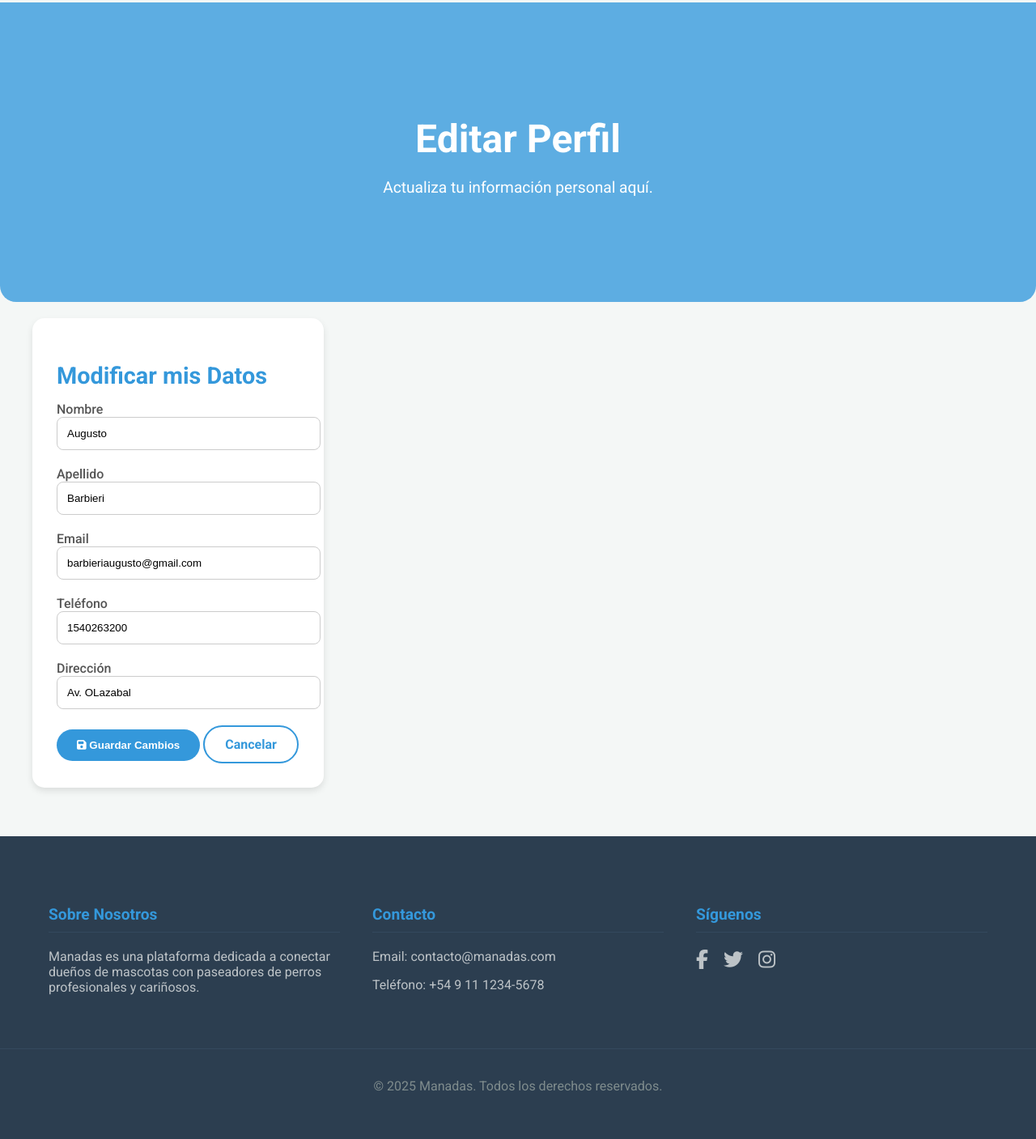
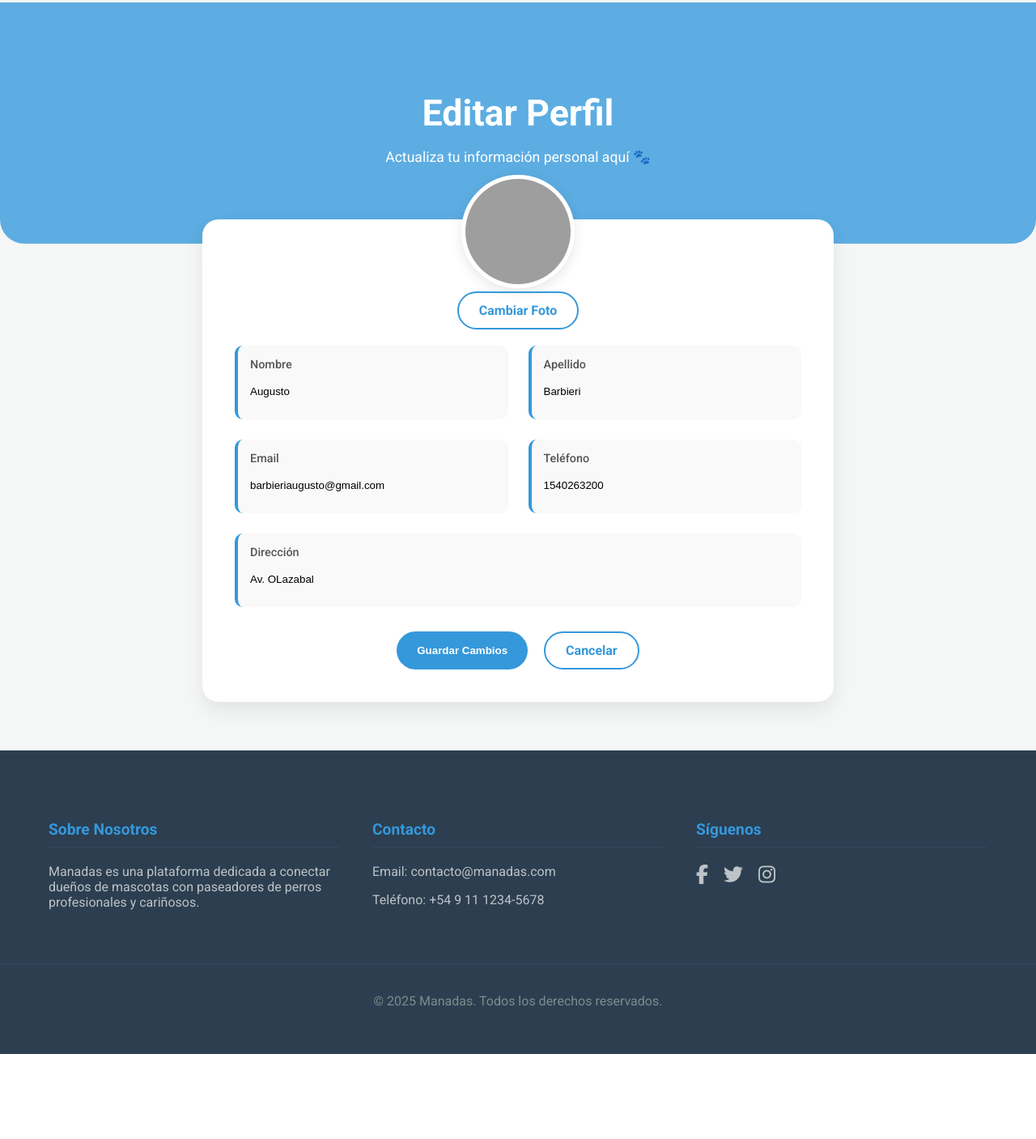
Before and after one commit to augusbarbieri/Grupo6, a PHP site: page /editarPerfil.php in a window 1280 px wide. Shown: the part 77-1484 px from the top of the page at 81% size. After the commit the page ends 1379 px from the top, so only its background shows below. Run offline with PHP 8.4, Linux system fonts and the light colour scheme; the visitor is signed in with stand-in values (Sample User, id 1); data comes from the database, SQL or seed files in the repository; some libraries are stand-ins or nearby versions; grey boxes are pictures that could not be loaded.

Commit message:
feat(perfil): mejora el diseño de la página de edición y añade la subida de foto
- Rediseña la página de edición de perfil para que coincida con el estilo de la página de visualización del perfil del usuario.
- Añade la funcionalidad para que los usuarios puedan subir y cambiar su foto de perfil.
- Actualiza la lógica del backend para procesar la imagen subida y guardarla en la base de datos.
- Muestra la foto de perfil del usuario en la página de perfil.

```diff
--- a/paginas/dueno/editarPerfil.php
+++ b/paginas/dueno/editarPerfil.php
@@ -9,77 +9,108 @@ controlarSesion();
 $conn = conectarBDManadas();
 $id_usuario = $_SESSION['user_id'];
 $mensaje = '';
+$usuario = obtenerUsuarioPorId($conn, $id_usuario);
 
-// Si el formulario se envió, procesar los datos
 if ($_SERVER['REQUEST_METHOD'] === 'POST') {
-    $nombre = $_POST['nombre'] ?? '';
-    $apellido = $_POST['apellido'] ?? '';
-    $email = $_POST['email'] ?? '';
-    $telefono = $_POST['telefono'] ?? '';
-    $direccion = $_POST['direccion'] ?? '';
+    $nombre = $_POST['nombre'] ?? $usuario['nombre'];
+    $apellido = $_POST['apellido'] ?? $usuario['apellido'];
+    $email = $_POST['email'] ?? $usuario['email'];
+    $telefono = $_POST['telefono'] ?? $usuario['telefono'];
+    $direccion = $_POST['direccion'] ?? $usuario['direccion'];
+    $img_actual = $usuario['img'];
 
-    if (actualizarUsuario($conn, $id_usuario, $nombre, $apellido, $email, $telefono, $direccion)) {
-        // Redirigir al perfil si la actualización fue exitosa
-        header("Location: " . BASE_URL . "paginas/dueno/perfilUsuario.php?exito=1");
-        exit;
+    // Lógica para manejar la subida de la foto de perfil
+    if (isset($_FILES['img']) && $_FILES['img']['error'] == UPLOAD_ERR_OK) {
+        $foto_temp = $_FILES['img']['tmp_name'];
+        $nombre_foto = uniqid() . '-' . basename($_FILES['img']['name']);
+        $ruta_destino = __DIR__ . '/../../Assets/img/usuarios/' . $nombre_foto;
+
+        // Asegurarse de que el directorio de subida existe
+        if (!is_dir(__DIR__ . '/../../Assets/img/usuarios/')) {
+            mkdir(__DIR__ . '/../../Assets/img/usuarios/', 0755, true);
+        }
+
+        if (move_uploaded_file($foto_temp, $ruta_destino)) {
+            $img_actual = 'Assets/img/usuarios/' . $nombre_foto;
         } else {
-        $mensaje = '<div class="alert alert-danger" role="alert">Error al actualizar los datos. Por favor, inténtelo de nuevo.</div>';
+            $mensaje = '<div class="alert alert-danger" role="alert">Error al subir la imagen.</div>';
         }
     }
 
-// Obtener los datos actuales del usuario para mostrarlos en el formulario
-$usuario = obtenerUsuarioPorId($conn, $id_usuario);
+    if (empty($mensaje) && actualizarUsuario($conn, $id_usuario, $nombre, $apellido, $email, $telefono, $direccion, $img_actual)) {
+        header("Location: " . BASE_URL . "paginas/dueno/perfilUsuario.php?exito=1");
+        exit;
+    } else if (empty($mensaje)) {
+        $mensaje = '<div class="alert alert-danger" role="alert">Error al actualizar los datos.</div>';
+    }
+}
 
 include_once __DIR__ . '/../../componentes/header.php';
 ?>
 
-<!-- Hero -->
-<section class="hero text-center text-white bg-dark py-5 mt-3">
+<!-- Hero Section -->
+<div class="hero-profile">
     <div class="container">
-        <h1 class="display-4 fw-bold">Editar Perfil</h1>
-        <p class="lead">Actualiza tu información personal aquí.</p>
+        <h1>Editar Perfil</h1>
+        <p>Actualiza tu información personal aquí 🐾</p>
     </div>
-</section>
+</div>
 
-<div class="container mt-5 mb-5">
-    <div class="row justify-content-center">
-        <div class="col-md-8">
-            <div class="card shadow-sm">
-                <div class="card-header bg-dark text-white text-center">
-                    <h2>Modificar mis Datos</h2>
+<!-- Profile Edit Content -->
+<div class="container profile-container">
+    <div class="profile-card">
+        <?php echo $mensaje; ?>
+        <form action="<?php echo htmlspecialchars($_SERVER['PHP_SELF']); ?>" method="POST" enctype="multipart/form-data">
+            <div class="profile-header">
+                <img src="<?php echo BASE_URL . htmlspecialchars($usuario['img'] ?? 'Assets/img/Usuario.jpg'); ?>" alt="Foto de perfil" class="profile-img">
+                <div class="mt-3">
+                    <label for="img" class="btn btn-secondary">Cambiar Foto</label>
+                    <input type="file" name="img" id="img" class="d-none">
                 </div>
-                <div class="card-body p-4">
-                    <?php echo $mensaje; ?>
-                    <form action="<?php echo htmlspecialchars($_SERVER['PHP_SELF']); ?>" method="POST">
-                        <div class="mb-3">
-                            <label for="nombre" class="form-label">Nombre</label>
-                            <input type="text" class="form-control" id="nombre" name="nombre" value="<?php echo htmlspecialchars($usuario['nombre']); ?>" required>
             </div>
-                        <div class="mb-3">
-                            <label for="apellido" class="form-label">Apellido</label>
-                            <input type="text" class="form-control" id="apellido" name="apellido" value="<?php echo htmlspecialchars($usuario['apellido']); ?>" required>
+            <div class="profile-body">
+                <div class="profile-info-item">
+                    <span>Nombre</span>
+                    <input type="text" class="form-control" name="nombre" value="<?php echo htmlspecialchars($usuario['nombre']); ?>">
                 </div>
-                        <div class="mb-3">
-                            <label for="email" class="form-label">Email</label>
-                            <input type="email" class="form-control" id="email" name="email" value="<?php echo htmlspecialchars($usuario['email']); ?>" required>
+                <div class="profile-info-item">
+                    <span>Apellido</span>
+                    <input type="text" class="form-control" name="apellido" value="<?php echo htmlspecialchars($usuario['apellido']); ?>">
                 </div>
-                        <div class="mb-3">
-                            <label for="telefono" class="form-label">Teléfono</label>
-                            <input type="text" class="form-control" id="telefono" name="telefono" value="<?php echo htmlspecialchars($usuario['telefono']); ?>" required>
+                <div class="profile-info-item">
+                    <span>Email</span>
+                    <input type="email" class="form-control" name="email" value="<?php echo htmlspecialchars($usuario['email']); ?>">
                 </div>
-                        <div class="mb-3">
-                            <label for="direccion" class="form-label">Dirección</label>
-                            <input type="text" class="form-control" id="direccion" name="direccion" value="<?php echo htmlspecialchars($usuario['direccion']); ?>" required>
+                <div class="profile-info-item">
+                    <span>Teléfono</span>
+                    <input type="text" class="form-control" name="telefono" value="<?php echo htmlspecialchars($usuario['telefono']); ?>">
                 </div>
-                        <div class="text-center">
-                            <button type="submit" class="btn btn-primary"><i class="fas fa-save"></i> Guardar Cambios</button>
-                            <a href="<?php echo BASE_URL; ?>paginas/dueno/perfilUsuario.php" class="btn btn-secondary ms-2">Cancelar</a>
+                <div class="profile-info-item full-width">
+                    <span>Dirección</span>
+                    <input type="text" class="form-control" name="direccion" value="<?php echo htmlspecialchars($usuario['direccion']); ?>">
+                </div>
+            </div>
+            <div class="profile-actions">
+                <button type="submit" class="btn btn-primary">Guardar Cambios</button>
+                <a href="<?php echo BASE_URL; ?>paginas/dueno/perfilUsuario.php" class="btn btn-secondary">Cancelar</a>
             </div>
         </form>
     </div>
 </div>
-        </div>
-    </div>
-</div>
+
+<style>
+    .profile-info-item input.form-control {
+        margin: 0;
+        border: none;
+        background: transparent;
+        padding-left: 0;
+    }
+    .profile-info-item.full-width {
+        grid-column: 1 / -1;
+    }
+    .d-none {
+        display: none;
+    }
+</style>
 
 <?php include_once __DIR__ . '/../../componentes/footer.php'; ?>
--- a/paginas/dueno/perfilUsuario.php
+++ b/paginas/dueno/perfilUsuario.php
@@ -39,7 +39,7 @@ include_once __DIR__ . '/../../componentes/header.php';
     ?>
     <div class="profile-card">
         <div class="profile-header">
-            <img src="<?php echo BASE_URL; ?>Assets/img/Usuario.jpg" alt="Foto de perfil" class="profile-img">
+            <img src="<?php echo BASE_URL . htmlspecialchars($usuario['img'] ?? 'Assets/img/Usuario.jpg'); ?>" alt="Foto de perfil" class="profile-img">
         </div>
         <div class="profile-body">
             <div class="profile-info-item">
--- a/php/usuarios.php
+++ b/php/usuarios.php
@@ -8,10 +8,15 @@ function obtenerUsuarios($conn) {
     return null;
 }
 
-function actualizarUsuario($conn, $id, $nombre, $apellido, $email, $telefono, $direccion) {
+function actualizarUsuario($conn, $id, $nombre, $apellido, $email, $telefono, $direccion, $img = null) {
     if ($conn) {
-        $stmt = $conn->prepare("UPDATE usuarios SET nombre = ?, apellido = ?, email = ?, telefono = ?, direccion = ? WHERE id_usuario = ?");
-        $stmt->bind_param("sssssi", $nombre, $apellido, $email, $telefono, $direccion, $id);
+        if ($img) {
+            $stmt = $conn->prepare("UPDATE usuarios SET nombre = ?, apellido = ?, email = ?, telefono = ?, direccion = ?, img = ? WHERE id_usuario = ?");
+            $stmt->bind_param("ssssssi", $nombre, $apellido, $email, $telefono, $direccion, $img, $id);
+        } else {
+            $stmt = $conn->prepare("UPDATE usuarios SET nombre = ?, apellido = ?, email = ?, telefono = ?, direccion = ? WHERE id_usuario = ?");
+            $stmt->bind_param("sssssi", $nombre, $apellido, $email, $telefono, $direccion, $id);
+        }
         return $stmt->execute();
     }
     return false;
```
Lines whose indentation alone changed are shown as unchanged.
